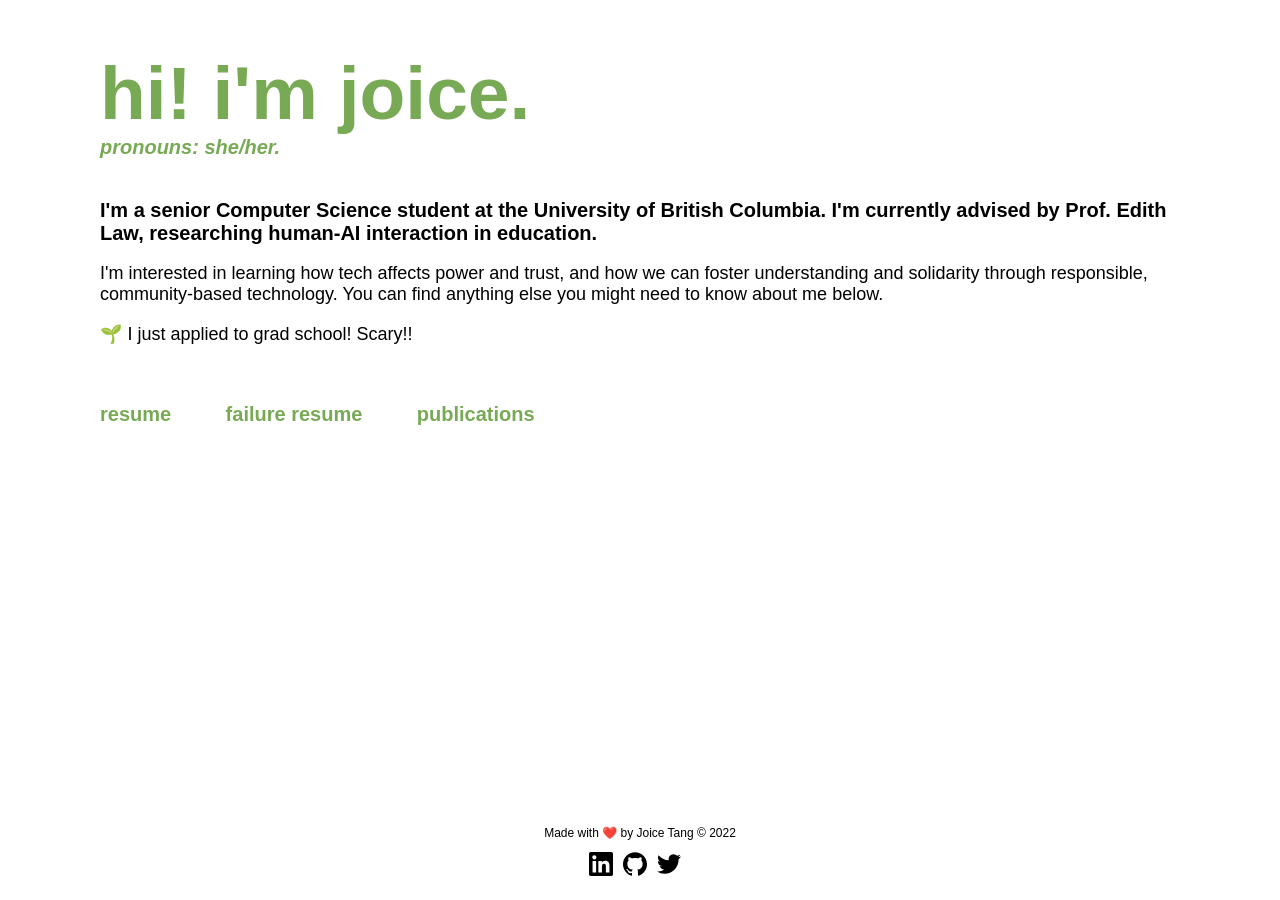
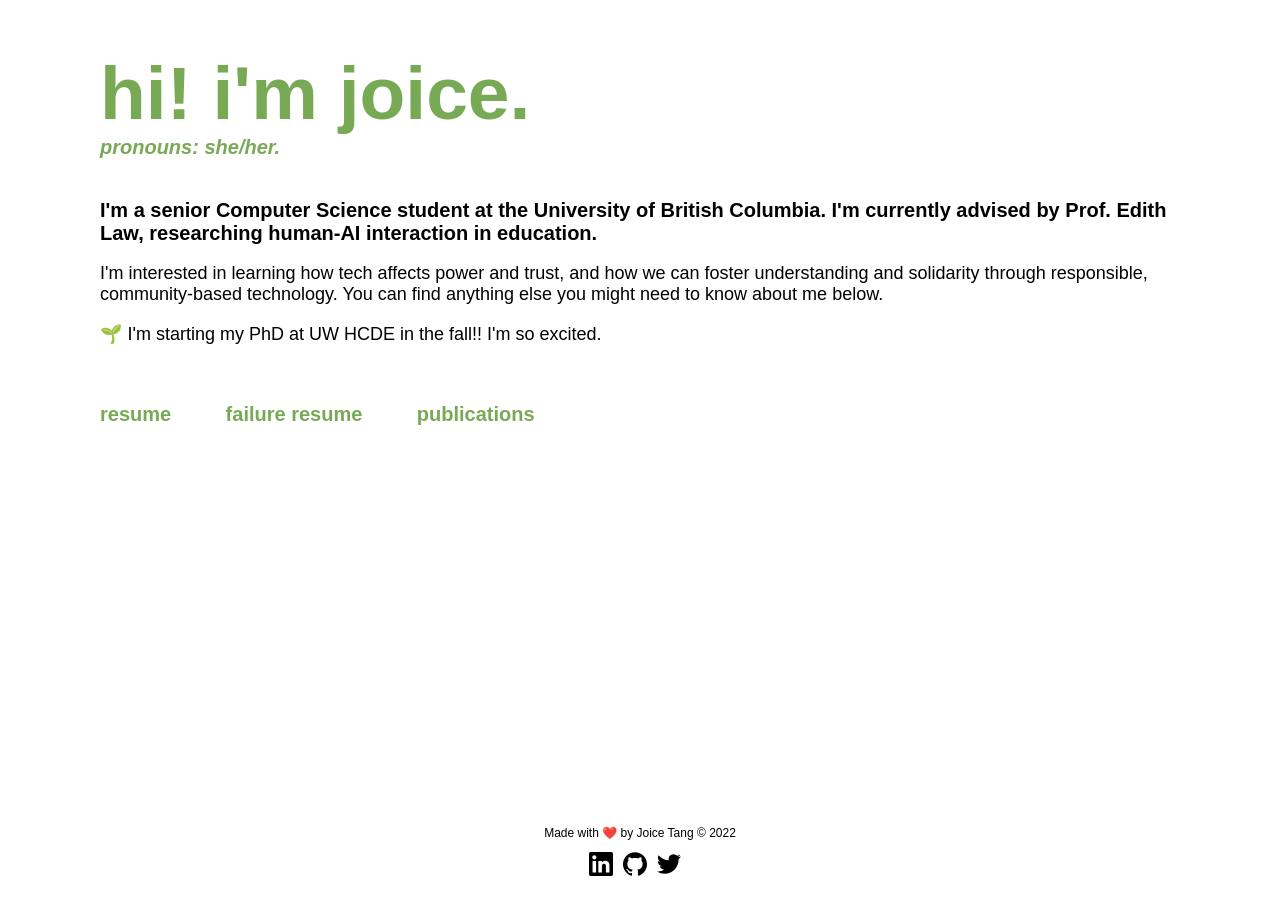
Before and after one commit to joitng/joitng.github.io, a Jekyll site: the page built from index.html, in a window 1280 px wide. Built offline with Jekyll 4.4.1, drawn with Linux system fonts in a browser that asks for light colours.

Commit message:
big moves lol

```diff
--- a/index.html
+++ b/index.html
@@ -12,7 +12,7 @@ title: joice tang 🌻
     </div>
     <h4>I'm a senior Computer Science student at the University of British Columbia. I'm currently advised by Prof. Edith Law, researching human-AI interaction in education.</h4>
     <p>I'm interested in learning how tech affects power and trust, and how we can foster understanding and solidarity through responsible, community-based technology. You can find anything else you might need to know about me below.</p>
-    <p>🌱 I just applied to grad school! Scary!!</p>
+    <p>🌱 I'm starting my PhD at UW HCDE in the fall!! I'm so excited.</p>
 </div>
 
 <div id="main-links">
```
